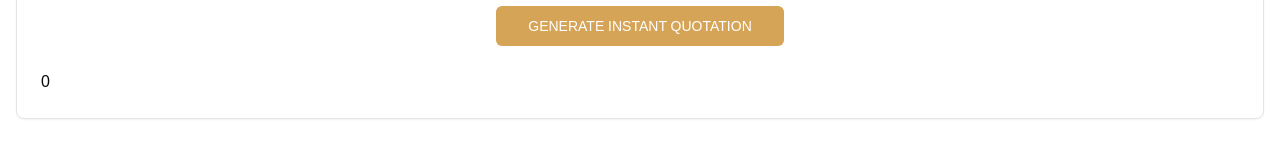
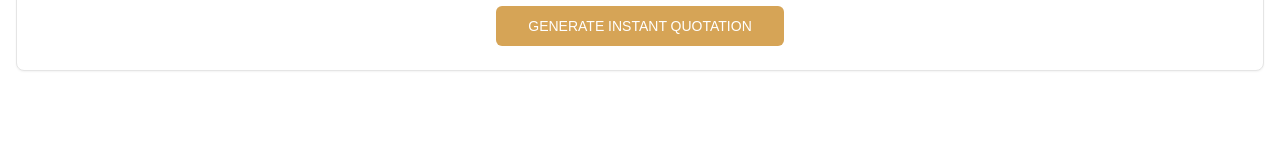
Before and after one commit to Ayaanshah-07/zohocostcalculator, a Next.js app: page / in a window 1280 px wide. Shown: the part 980-1128 px from the top of the page. After the commit the page ends 1083 px from the top, so only its background shows below. Built offline with nearby package versions, Linux system fonts and the light colour scheme.

Commit message:
Fix: make LEADCF67 input hidden to remove visible 0

```diff
--- a/components/quotation-form.tsx
+++ b/components/quotation-form.tsx
@@ -644,7 +644,8 @@ export default function QuotationForm() {
                       {isSubmitting ? "Processing..." : "Generate Instant Quotation"}
                     </Button>
                   </div>
-                <input name="LEADCF67" value={quotationData?.pricing?.totalPrice || 0} readOnly />
+                <input type="hidden" name="LEADCF67" />
+
 </form>
               </Form>
             </CardContent>
```
